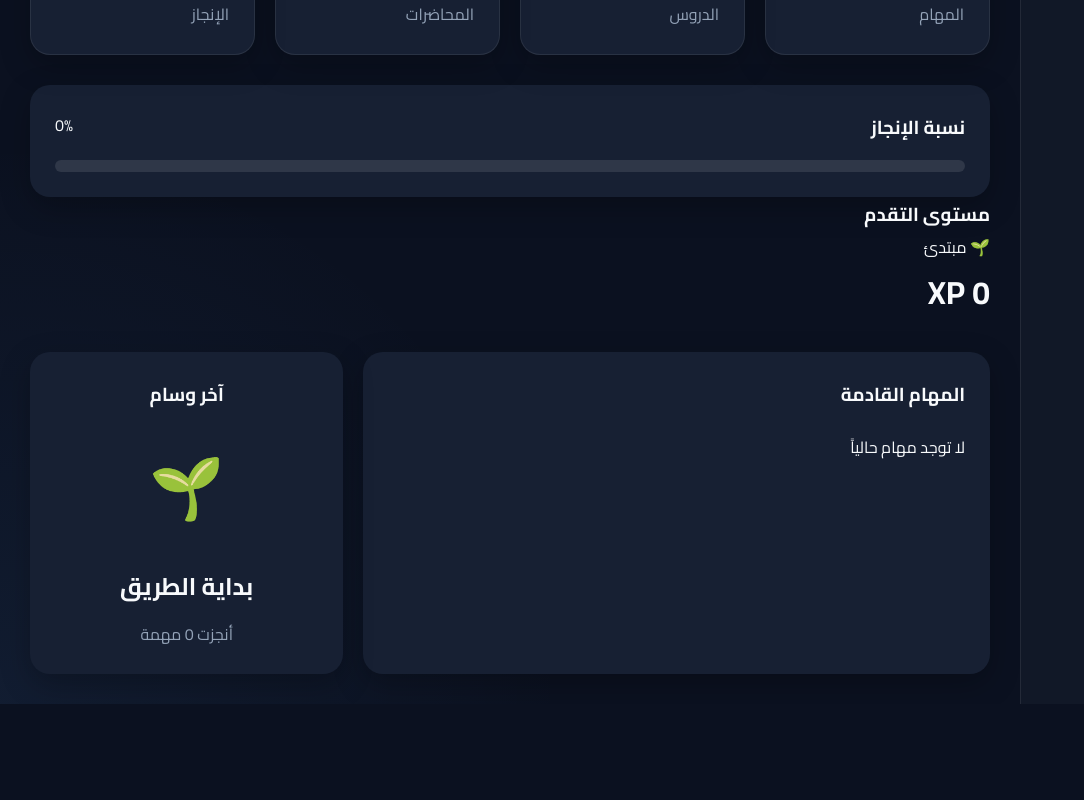
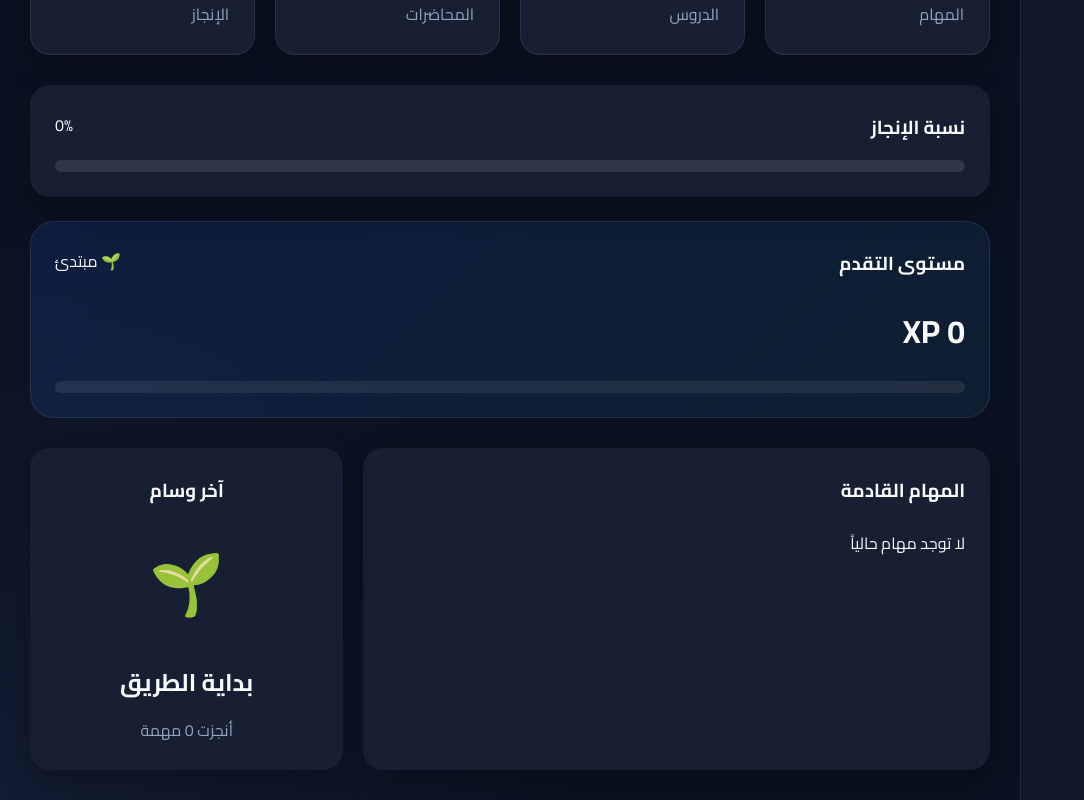
Before and after one commit to bt3762334-commits/study-shield, a React (Vite) app: page / in a window 1280 px wide. Shown: the part 680-1480 px from the top of the page, without its empty margins (0-1084 px from the left). Before the commit the page ends 1384 px from the top, so only its background shows below. Built offline with nearby package versions, Linux system fonts and the light colour scheme.

Commit message:
Update globals.css

```diff
--- a/src/styles/globals.css
+++ b/src/styles/globals.css
@@ -619,3 +619,52 @@ small {
 
   transition: .3s;
 }
+.xp-card {
+  margin-top: 24px;
+
+  background:
+    linear-gradient(
+      135deg,
+      rgba(37,99,235,.15),
+      rgba(56,189,248,.08)
+    );
+
+  border: 1px solid rgba(255,255,255,.08);
+
+  border-radius: 24px;
+
+  padding: 24px;
+}
+
+.xp-header {
+  display: flex;
+
+  justify-content: space-between;
+
+  margin-bottom: 20px;
+}
+
+.xp-bar {
+  margin-top: 20px;
+
+  height: 12px;
+
+  background: rgba(255,255,255,.08);
+
+  border-radius: 999px;
+
+  overflow: hidden;
+}
+
+.xp-fill {
+  height: 100%;
+
+  background:
+    linear-gradient(
+      90deg,
+      #3b82f6,
+      #60a5fa
+    );
+
+  border-radius: 999px;
+}
```
